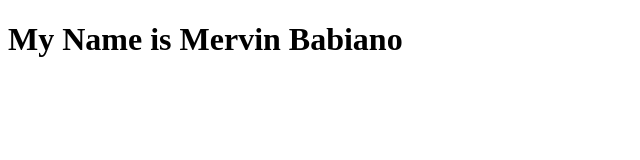
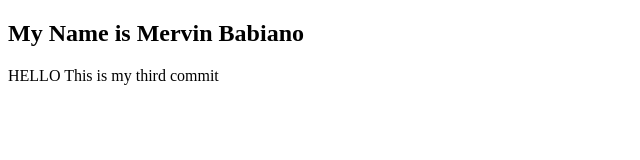
Before and after one commit to mervz27/profile, a plain HTML site: page index.html in a window 1280 px wide. Shown: the whole page, without its empty margins (0-640 px from the left). Drawn offline with Linux system fonts and the light colour scheme.

Commit message:
Add paragraph tag

```diff
--- a/index.html
+++ b/index.html
@@ -6,6 +6,8 @@
     <title>My Profile</title>
 </head>
 <body>
-    <h1>My Name is Mervin Babiano</h1>
+    <h2>My Name is Mervin Babiano</h2>
+    <p>HELLO This is my third commit</p>
+
 </body>
 </html>
```
